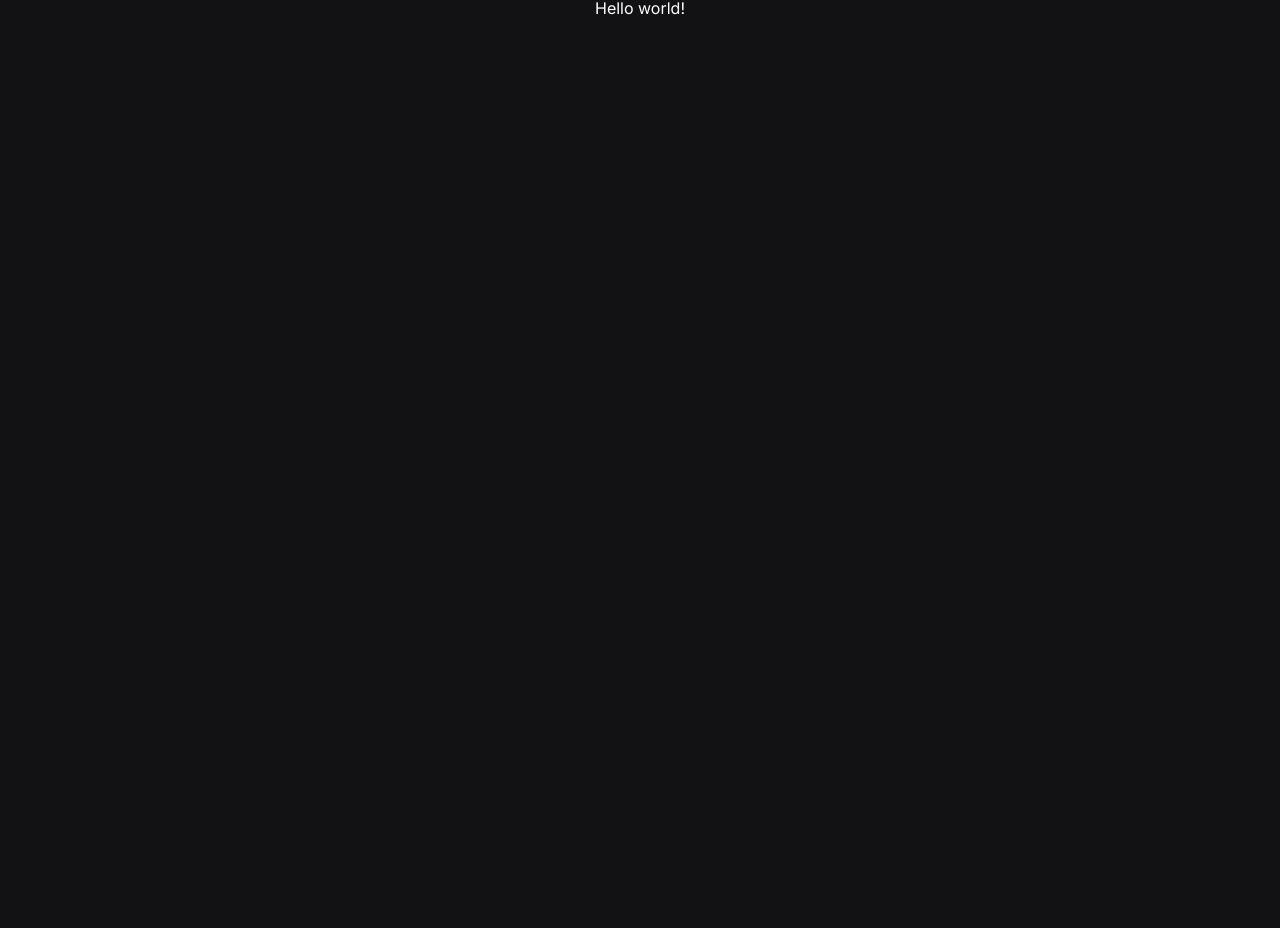
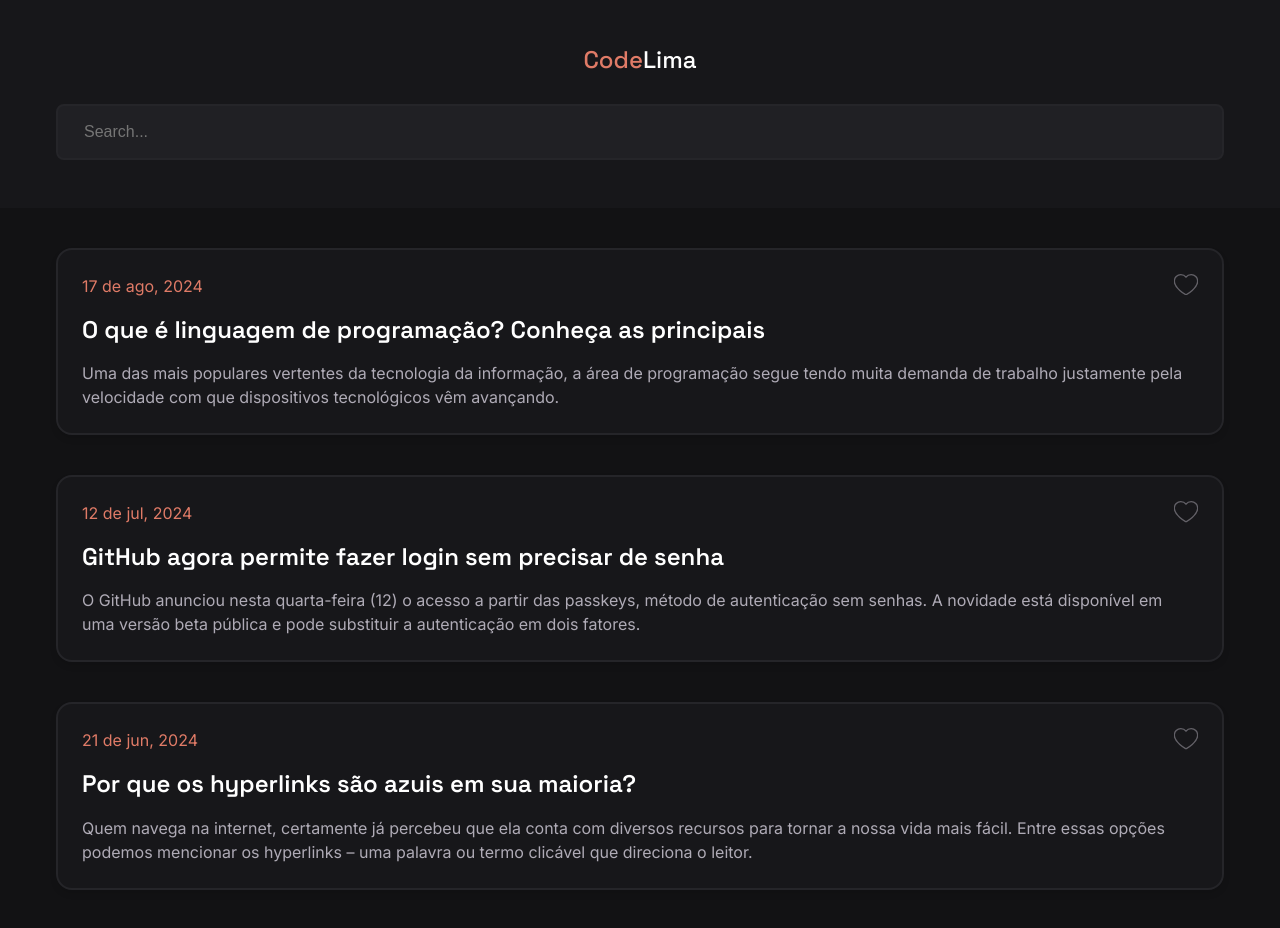
Before and after one commit to viniponteslima/blog, a Next.js app: page / in a window 1280 px wide. Before the commit the page ends 800 px from the top, so only its background shows below. Built offline with nearby package versions, Linux system fonts and the light colour scheme.

Commit message:
feat(layout): Criar layout e page principal.

```diff
--- a/src/app/layout.tsx
+++ b/src/app/layout.tsx
@@ -1,10 +1,12 @@
 import type { Metadata } from "next";
 import "@/styles/reset.css";
 import "@/styles/global.css";
+import Header from "@/components/layout/Header";
+import Main from "@/components/layout/Main";
 
 export const metadata: Metadata = {
-  title: "Create Next App",
-  description: "Generated by create next app",
+  title: "CodeLima Blog",
+  description: "Um blog sobre programação e tecnologia.",
 };
 
 export default function RootLayout({
@@ -14,7 +16,10 @@ export default function RootLayout({
 }>) {
   return (
     <html lang="en">
-      <body>{children}</body>
+      <body>
+        <Header />
+        <Main>{children}</Main>
+      </body>
     </html>
   );
 }
--- a/src/app/page.tsx
+++ b/src/app/page.tsx
@@ -1,7 +1,27 @@
-export default function Home() {
+import { getPosts } from '@/util/fetch';
+import type { Post } from '@/types/post';
+import Card from '@/components/ui/Card';
+
+export default async function HomePage() {
+  let posts: Post[] = [];
+  let error: string | null = null;
+
+  try {
+    posts = await getPosts();
+  } catch (err) {
+    console.error('Falha ao carregar posts na página:', err);
+    error = 'Não foi possível carregar o conteúdo do blog.';
+  }
+
   return (
-    <main>
-      <div>Hello world!</div>
-    </main>
+    <>
+      {posts.length > 0 ? (
+        posts.map((post) => (
+          <Card key={post.id} id={post.id} title={post.title} date={post.date} text={post.text} />
+        ))
+      ) : (
+        !error && <p>Nenhum post encontrado.</p>
+      )}
+    </>
   );
 }
```
